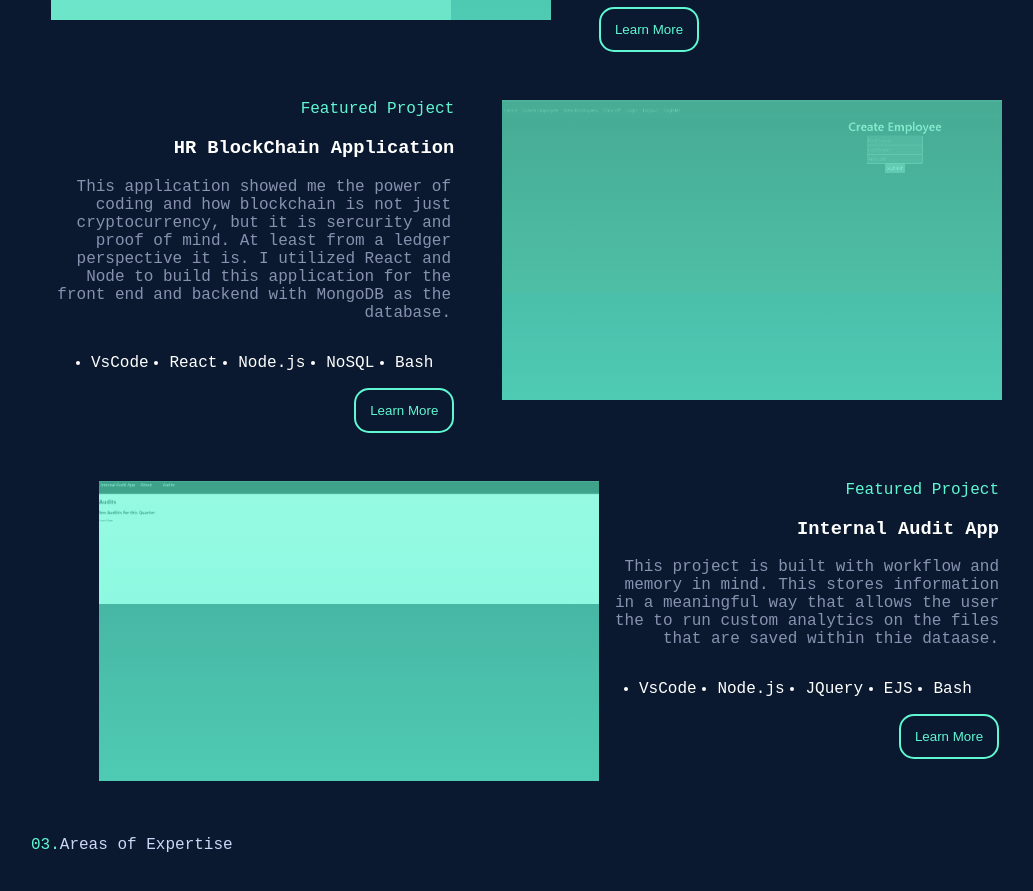
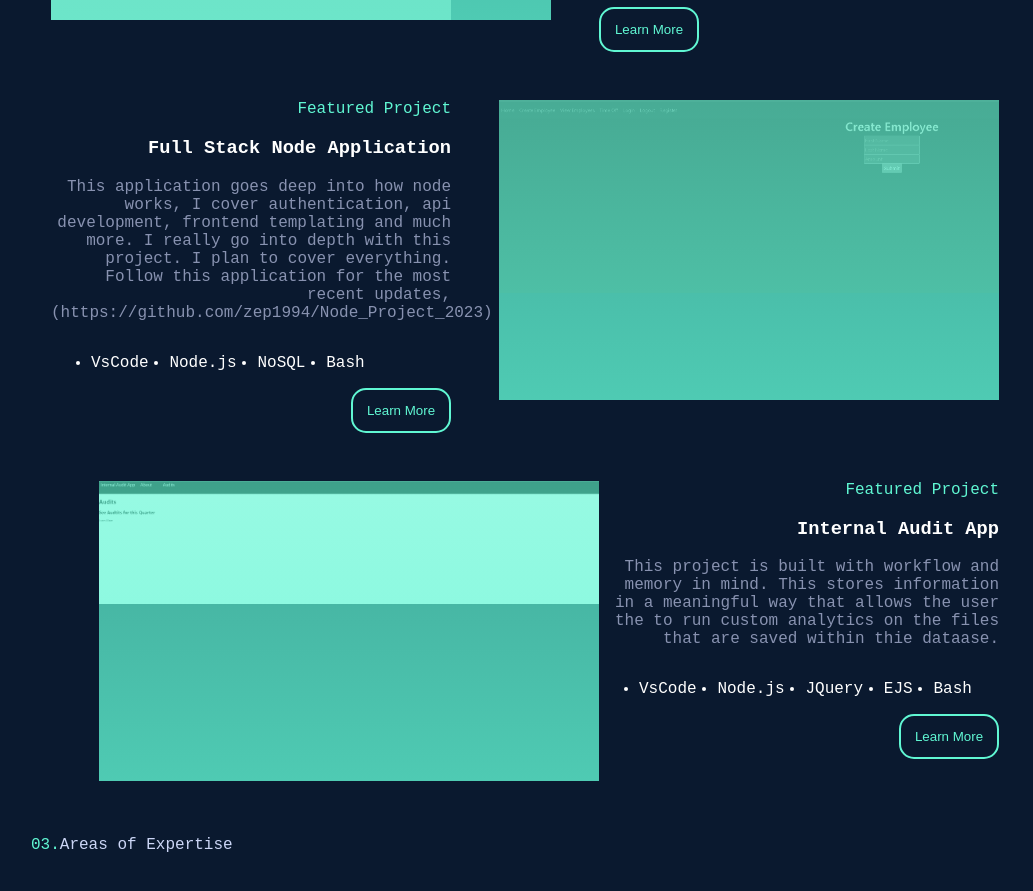
Before and after one commit to zep1994/thomas-matlock, a Next.js app in the folder frontend/: page / in a window 1280 px wide. Shown: the part 3960-4851 px from the top of the page, without its empty margins (189-1222 px from the left). Built offline with nearby package versions, Linux system fonts and the light colour scheme; grey boxes are pictures that could not be loaded.

Commit message:
Update index.js

```diff
--- a/frontend/pages/index.js
+++ b/frontend/pages/index.js
@@ -416,15 +416,13 @@ export default function Home() {
                   <div className={styles.project2}>
                     <div className={styles.pro2Info}>
                       <span className={styles.feat}>Featured Project</span>
-                      <h3 className={styles.proName}>HR BlockChain Application</h3>
+                      <h3 className={styles.proName}>Full Stack Node Application</h3>
                       <p className={styles.description}>
-                        This application showed me the power of coding and how blockchain is not just cryptocurrency, but it is sercurity and proof of mind.
-                        At least from a ledger perspective it is. I utilized React and Node to build this application for the front end and backend with MongoDB as the
-                        database.
+                        This application goes deep into how node works, I cover authentication, api development, frontend templating and much more.
+                        I really go into depth with this project. I plan to cover everything. Follow this application for the most recent updates, (https://github.com/zep1994/Node_Project_2023)
                       </p>
                       <ul className={styles.stackUl2}>
                         <li className={styles.listItem}>VsCode</li>
-                        <li className={styles.listItem}>React</li>
                         <li className={styles.listItem}>Node.js</li>
                         <li className={styles.listItem}>NoSQL</li>
                         <li className={styles.listItem}>Bash</li>
```
